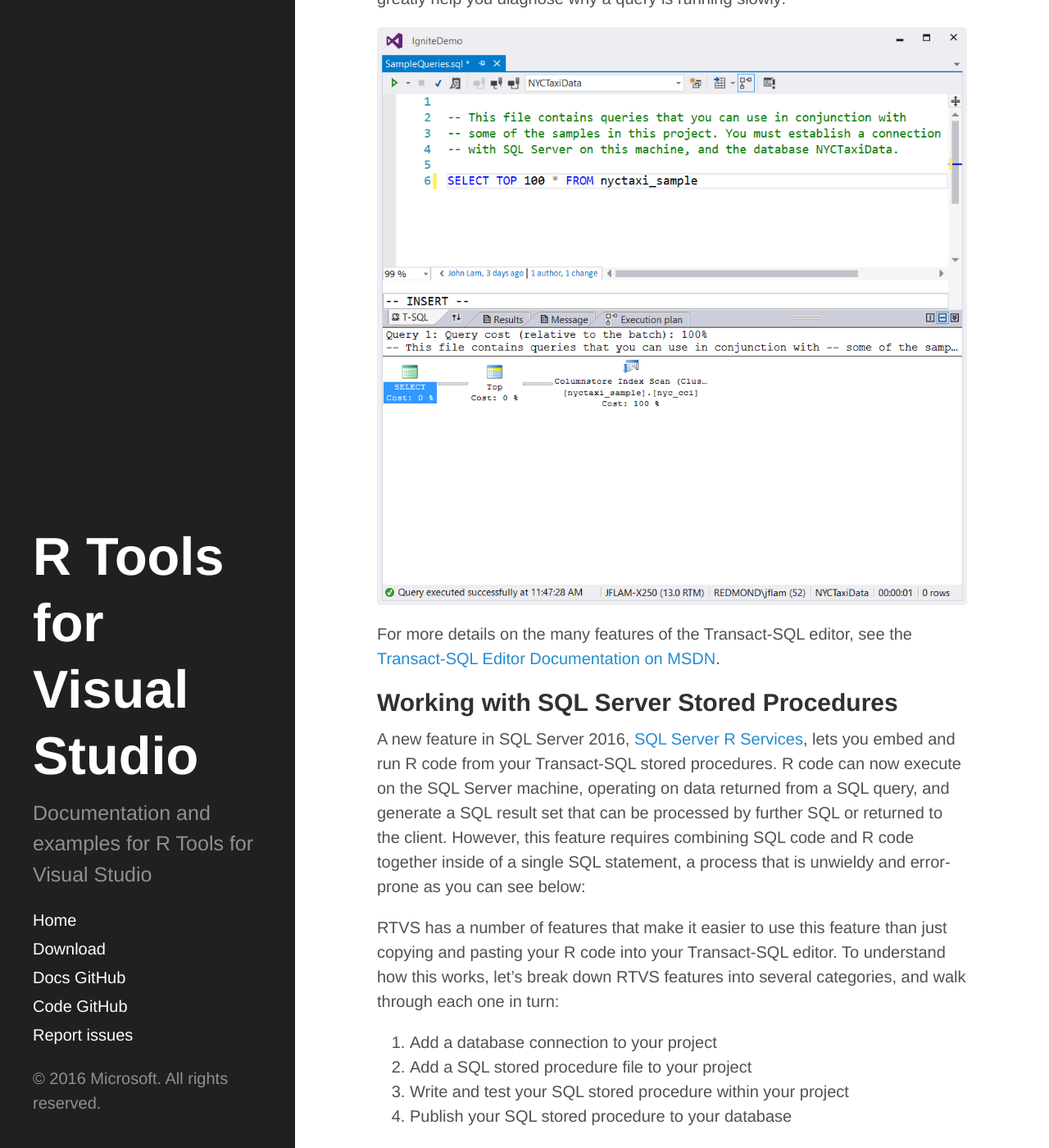
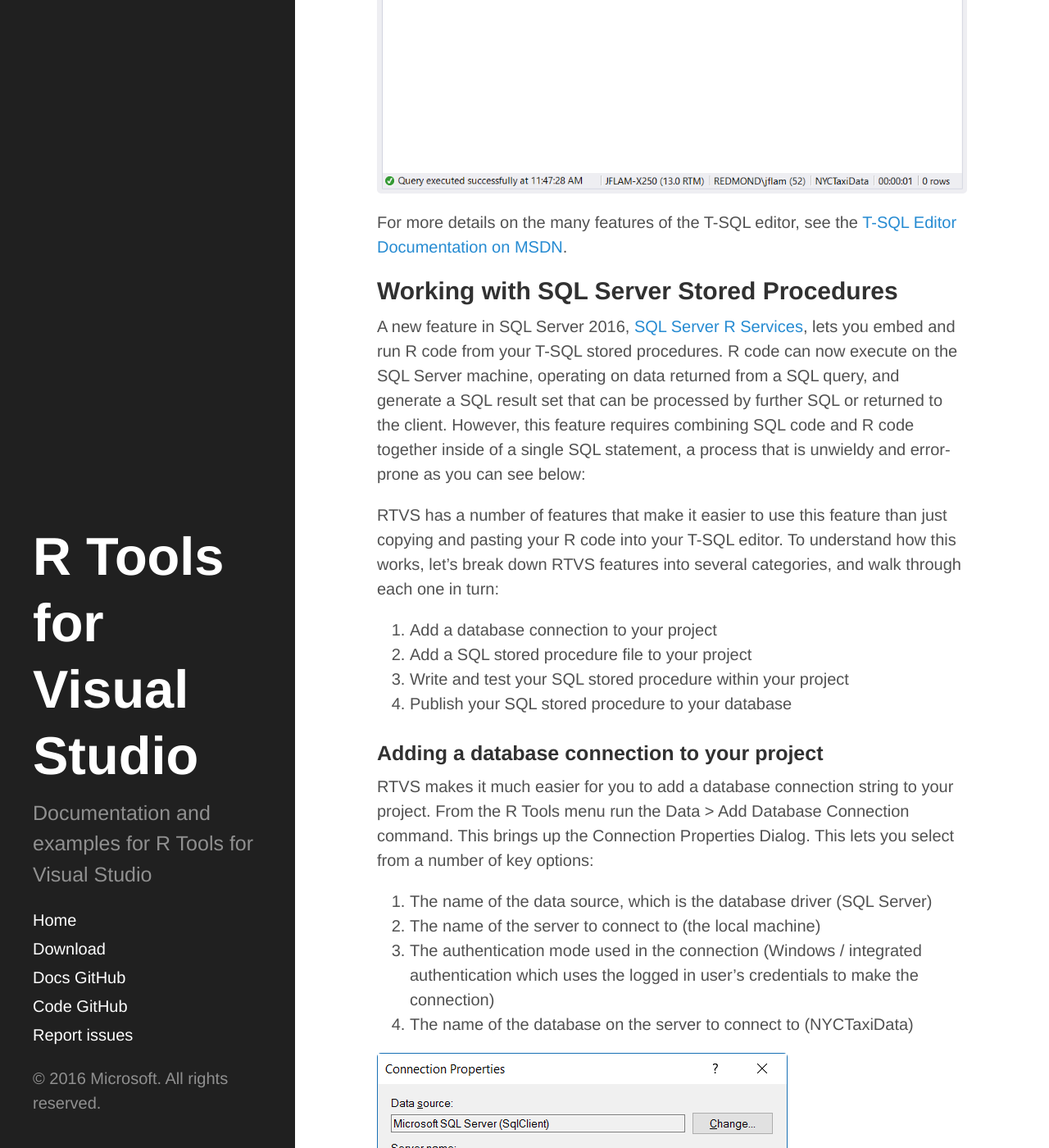
Before and after one commit to microsoft/RTVS-docs, a Jekyll site: the page built from sqlserver.md, in a window 1280 px wide and 1400 px high, scrolled down 4069 px. Shown: the whole window at 82% size. Built offline with Jekyll 4.4.1, drawn with Linux system fonts in a browser that asks for light colours; some of the changed text lies outside the part shown.

Commit message:
Incorporating Shahrokh's feedback

```diff
--- a/sqlserver.md
+++ b/sqlserver.md
@@ -57,15 +57,15 @@
 
 ![SQL Window Execution Query Plan](./media/sql-query-plan.png)
 
-For more details on the many features of the Transact-SQL editor, see the
-[Transact-SQL Editor Documentation on
+For more details on the many features of the T-SQL editor, see the
+[T-SQL Editor Documentation on
 MSDN](https://msdn.microsoft.com/en-us/library/hh272706(v=vs.103).aspx).
 
 ## Working with SQL Server Stored Procedures
 
 A new feature in SQL Server 2016, [SQL Server R
 Services](https://msdn.microsoft.com/en-us/library/mt604845.aspx), lets you
-embed and run R code from your Transact-SQL stored procedures. R code can now
+embed and run R code from your T-SQL stored procedures. R code can now
 execute on the SQL Server machine, operating on data returned from a SQL query,
 and generate a SQL result set that can be processed by further SQL or returned
 to the client. However, this feature requires combining SQL code and R code
@@ -75,7 +75,7 @@
 
 
 RTVS has a number of features that make it easier to use this feature than just
-copying and pasting your R code into your Transact-SQL editor. To understand how
+copying and pasting your R code into your T-SQL editor. To understand how
 this works, let's break down RTVS features into several categories, and walk
 through each one in turn:
 
@@ -153,11 +153,13 @@
 SQL. We generate a small test script in the comments of the `StoredProcedure.R`
 file that uses the [RODBC
 package](https://cran.r-project.org/web/packages/RODBC/index.html) to transmit a
-SQL statement to SQL Server, run it, and retrieve its result set as an R dataframe. You can uncomments the test code to interactively write your R code against the result set that you got from SQL Server.
+SQL statement to SQL Server, run it, and retrieve its result set as an R
+dataframe. You can uncomment the test code to interactively write your R code
+against the result set that you got from SQL Server.
 
 `StoredProcedure.Query.sql` is the file where you write and test the SQL query
 that generates the data for `InputDataSet`. Since this is a `.sql` file, you
-have all of the Transact-SQL editing / execution features available to you, as
+have all of the T-SQL editing / execution features available to you, as
 described in the section above on Creating and Running SQL query. Once you are
 happy with your SQL code, you can integrate it with your R code in
 `StoredProcedure.R`.
```
Also changed, not shown: other parts of sqlserver.md (+4 -3 lines), plotting.md (+5 -1 lines), media/plotting-hero-image.png (added), media/sql-query-window.png.
